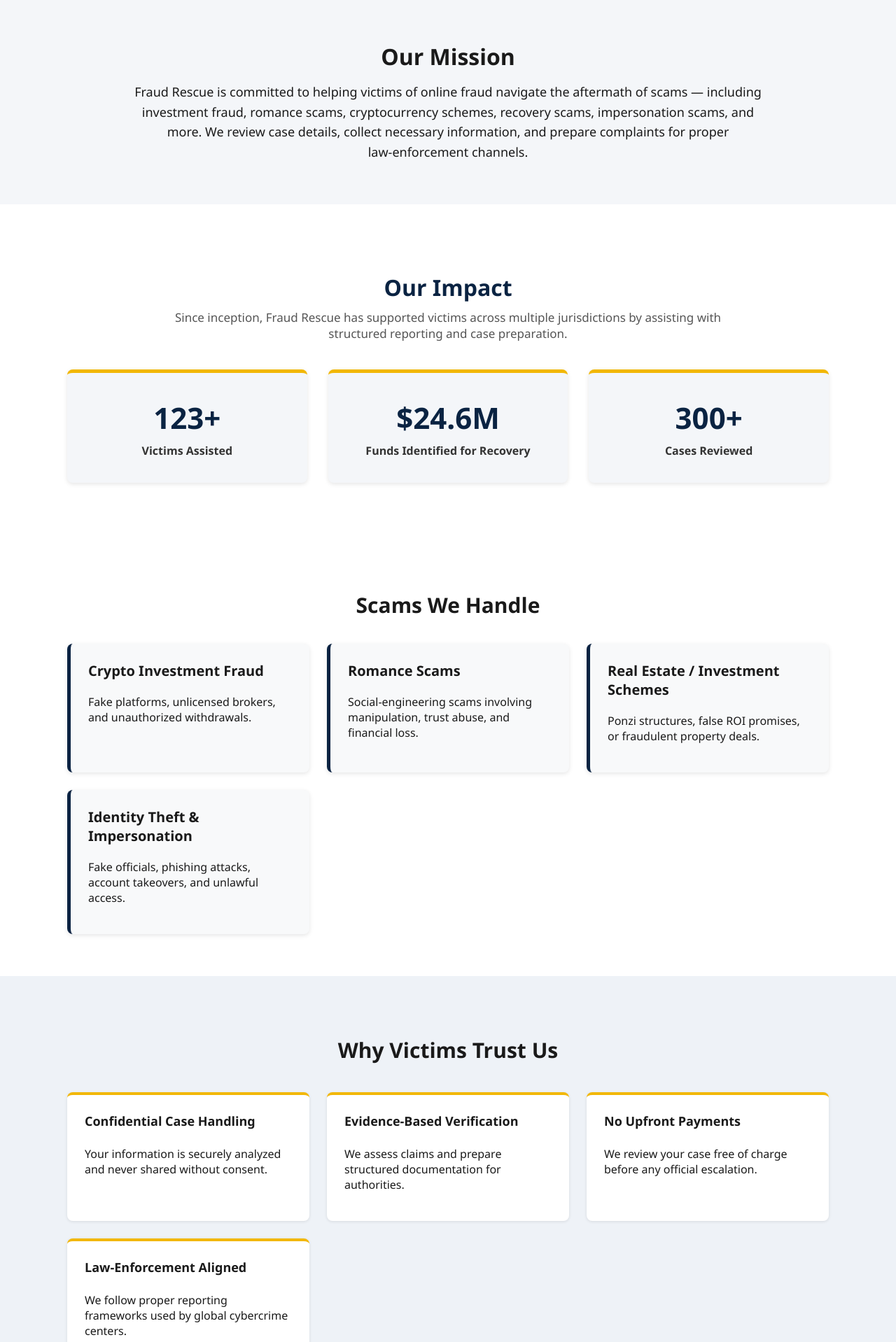
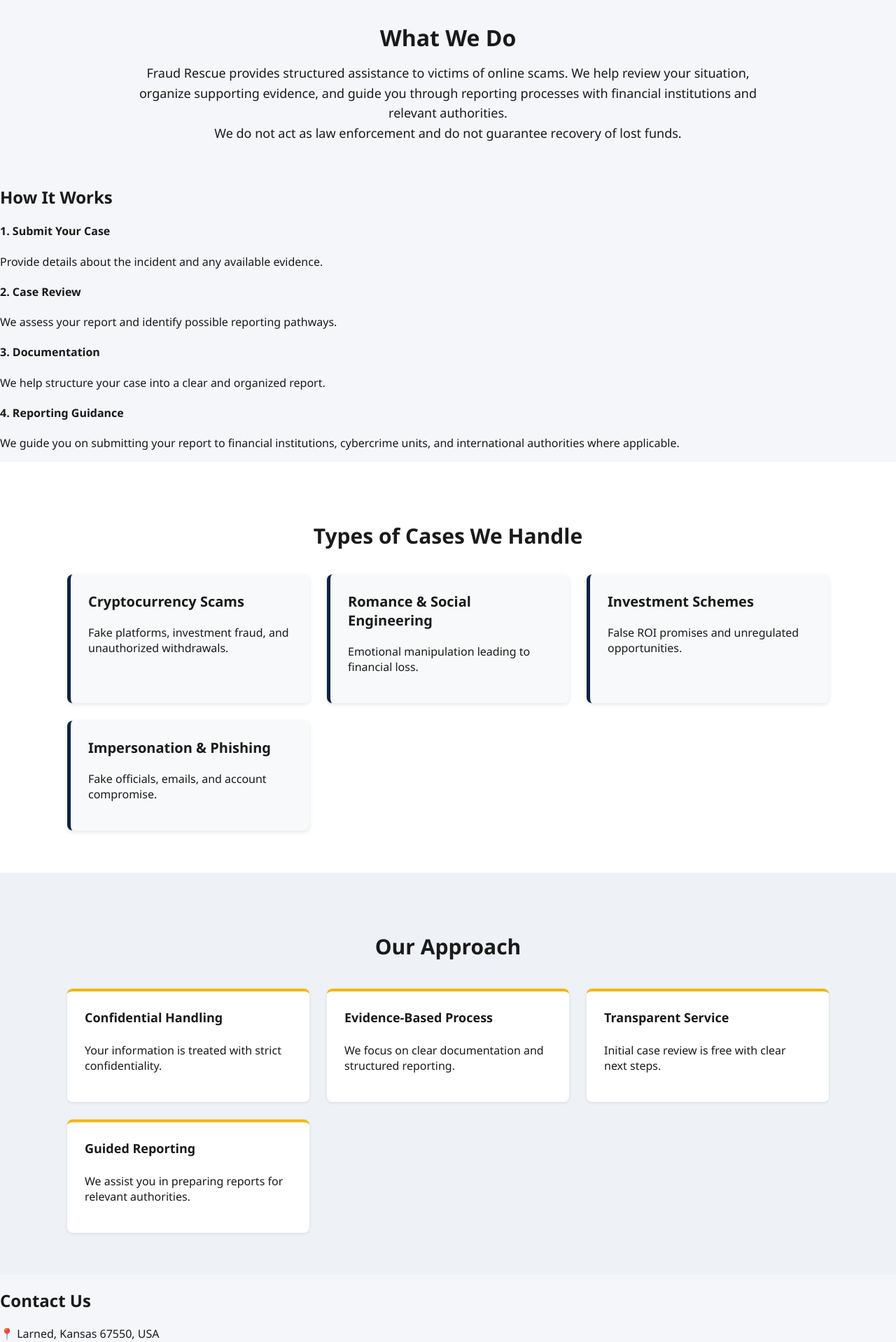
Before and after one commit to Evance34/rescue, a Flask app: page / in a window 1280 px wide. Shown: the part 619-2537 px from the top of the page at 70% size. Run offline with Flask 3, Linux system fonts and the light colour scheme.

Commit message:
Update index.html

```diff
--- a/templates/index.html
+++ b/templates/index.html
@@ -2,134 +2,152 @@
 <html lang="en">
 <head>
     <meta charset="UTF-8">
-    <title>Fraud Rescue – Official Assistance for Scam Victims</title>
+    <title>Fraud Rescue – Scam Reporting Support</title>
     <link rel="stylesheet" href="/static/css/style.css">
 </head>
 <body>
 
-<!-- HEADER / NAV -->
 <header class="header">
     <div class="nav">
-       <img src="{{ url_for('static', filename='logo.svg') }}" alt="Fraud Rescue Logo">
+        <img src="{{ url_for('static', filename='logo.svg') }}" alt="Fraud Rescue Logo">
         <nav>
             <a href="/">Home</a>
             <a href="/report">Report a Case</a>
-            <a href="/admin">Admin</a>
+            <a href="/about">About</a>
         </nav>
     </div>
 </header>
 
-<!-- HERO SECTION -->
+<!-- HERO -->
 <section class="hero">
     <div class="hero-content">
-        <h1>Helping Scam Victims Obtain Justice</h1>
+        <h1>Support for Victims of Online Fraud</h1>
         <p>
-            We assist victims of online fraud by guiding them through proper reporting procedures,
-            evidence documentation, and verification support that can be forwarded to legitimate
-            authorities.
+            We help individuals affected by scams organize their case, document evidence,
+            and understand how to report fraud through appropriate channels.
         </p>
-        <a href="/report" class="cta-button">Report a Scam</a>
+        <a href="/report" class="cta-button">Start Your Case</a>
     </div>
 </section>
 
-<!-- ABOUT / MISSION -->
+<!-- WHAT WE DO -->
 <section class="mission">
-    <h2>Our Mission</h2>
+    <h2>What We Do</h2>
     <p>
-        Fraud Rescue is committed to helping victims of online fraud navigate the aftermath of
-        scams — including investment fraud, romance scams, cryptocurrency schemes, recovery scams,
-        impersonation scams, and more. We review case details, collect necessary information, and
-        prepare complaints for proper law‑enforcement channels.
+        Fraud Rescue provides structured assistance to victims of online scams. We help review
+        your situation, organize supporting evidence, and guide you through reporting processes
+        with financial institutions and relevant authorities.
+    </p>
+    <p>
+        We do not act as law enforcement and do not guarantee recovery of lost funds.
     </p>
 </section>
-<!-- IMPACT STATISTICS -->
-<section class="impact">
-    <h2>Our Impact</h2>
-    <p class="impact-subtitle">
-        Since inception, Fraud Rescue has supported victims across multiple jurisdictions
-        by assisting with structured reporting and case preparation.
-    </p>
 
-    <div class="impact-grid">
+<!-- HOW IT WORKS -->
+<section class="process">
+    <h2>How It Works</h2>
 
-        <div class="impact-card">
-            <span class="impact-number">123+</span>
-            <span class="impact-label">Victims Assisted</span>
+    <div class="process-grid">
+        <div class="process-card">
+            <h4>1. Submit Your Case</h4>
+            <p>Provide details about the incident and any available evidence.</p>
         </div>
 
-        <div class="impact-card">
-            <span class="impact-number">$24.6M</span>
-            <span class="impact-label">Funds Identified for Recovery</span>
+        <div class="process-card">
+            <h4>2. Case Review</h4>
+            <p>We assess your report and identify possible reporting pathways.</p>
         </div>
 
-        <div class="impact-card">
-            <span class="impact-number">300+</span>
-            <span class="impact-label">Cases Reviewed</span>
+        <div class="process-card">
+            <h4>3. Documentation</h4>
+            <p>We help structure your case into a clear and organized report.</p>
         </div>
 
+        <div class="process-card">
+            <h4>4. Reporting Guidance</h4>
+            <p>
+                We guide you on submitting your report to financial institutions,
+                cybercrime units, and international authorities where applicable.
+            </p>
+        </div>
     </div>
 </section>
-<!-- TYPES OF SCAMS -->
+
+<!-- SCAMS -->
 <section class="scam-types">
-    <h2>Scams We Handle</h2>
+    <h2>Types of Cases We Handle</h2>
 
     <div class="scam-grid">
-
         <div class="scam-card">
-            <h3>Crypto Investment Fraud</h3>
-            <p>Fake platforms, unlicensed brokers, and unauthorized withdrawals.</p>
+            <h3>Cryptocurrency Scams</h3>
+            <p>Fake platforms, investment fraud, and unauthorized withdrawals.</p>
         </div>
 
         <div class="scam-card">
-            <h3>Romance Scams</h3>
-            <p>Social‑engineering scams involving manipulation, trust abuse, and financial loss.</p>
+            <h3>Romance & Social Engineering</h3>
+            <p>Emotional manipulation leading to financial loss.</p>
         </div>
 
         <div class="scam-card">
-            <h3>Real Estate / Investment Schemes</h3>
-            <p>Ponzi structures, false ROI promises, or fraudulent property deals.</p>
+            <h3>Investment Schemes</h3>
+            <p>False ROI promises and unregulated opportunities.</p>
         </div>
 
         <div class="scam-card">
-            <h3>Identity Theft & Impersonation</h3>
-            <p>Fake officials, phishing attacks, account takeovers, and unlawful access.</p>
+            <h3>Impersonation & Phishing</h3>
+            <p>Fake officials, emails, and account compromise.</p>
         </div>
-
     </div>
 </section>
 
-<!-- TRUST SECTION -->
+<!-- TRUST -->
 <section class="trust">
-    <h2>Why Victims Trust Us</h2>
+    <h2>Our Approach</h2>
 
     <div class="trust-grid">
-
         <div class="trust-card">
-            <h4>Confidential Case Handling</h4>
-            <p>Your information is securely analyzed and never shared without consent.</p>
+            <h4>Confidential Handling</h4>
+            <p>Your information is treated with strict confidentiality.</p>
         </div>
 
         <div class="trust-card">
-            <h4>Evidence‑Based Verification</h4>
-            <p>We assess claims and prepare structured documentation for authorities.</p>
+            <h4>Evidence-Based Process</h4>
+            <p>We focus on clear documentation and structured reporting.</p>
         </div>
 
         <div class="trust-card">
-            <h4>No Upfront Payments</h4>
-            <p>We review your case free of charge before any official escalation.</p>
+            <h4>Transparent Service</h4>
+            <p>Initial case review is free with clear next steps.</p>
         </div>
 
         <div class="trust-card">
-            <h4>Law‑Enforcement Aligned</h4>
-            <p>We follow proper reporting frameworks used by global cybercrime centers.</p>
+            <h4>Guided Reporting</h4>
+            <p>We assist you in preparing reports for relevant authorities.</p>
         </div>
-
     </div>
 </section>
 
-<!-- FOOTER -->
+<!-- CONTACT -->
+<section class="contact">
+    <h2>Contact Us</h2>
+    <p>
+        📍 Larned, Kansas 67550, USA<br>
+        📧 support@fraudrescue.online<br>
+        📧 case@fraudrescue.online<br>
+        📞 +1 216 245 9626
+    </p>
+</section>
+
+<!-- DISCLAIMER -->
+<section class="disclaimer">
+    <p>
+        Fraud Rescue is an independent support service. We are not affiliated with any government
+        agency or law enforcement body. We do not guarantee recovery of funds.
+    </p>
+</section>
+
 <footer class="footer">
-    <p>Fraud Rescue © 2026 — Victim Support & Scam Report Processing</p>
+    <p>Fraud Rescue © 2026 — Scam Reporting Support & Case Documentation</p>
 </footer>
 
 </body>
```
